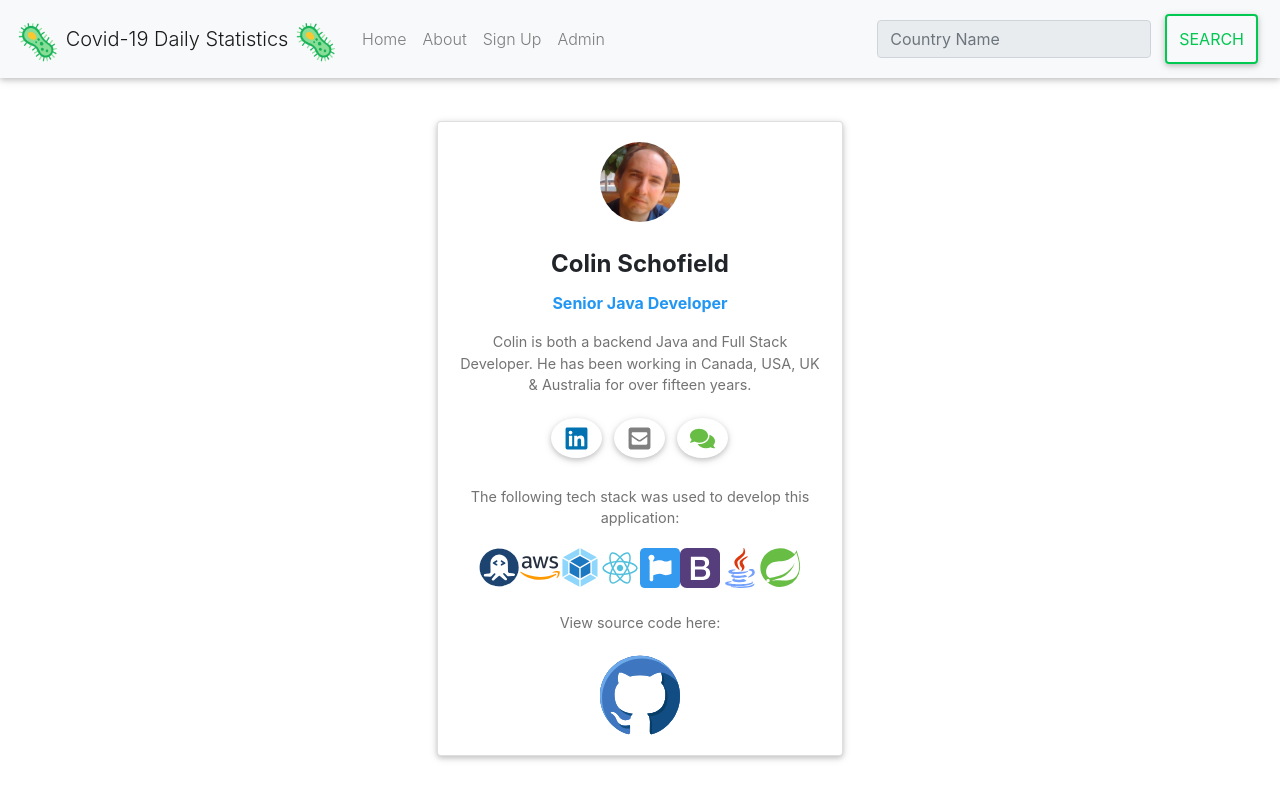
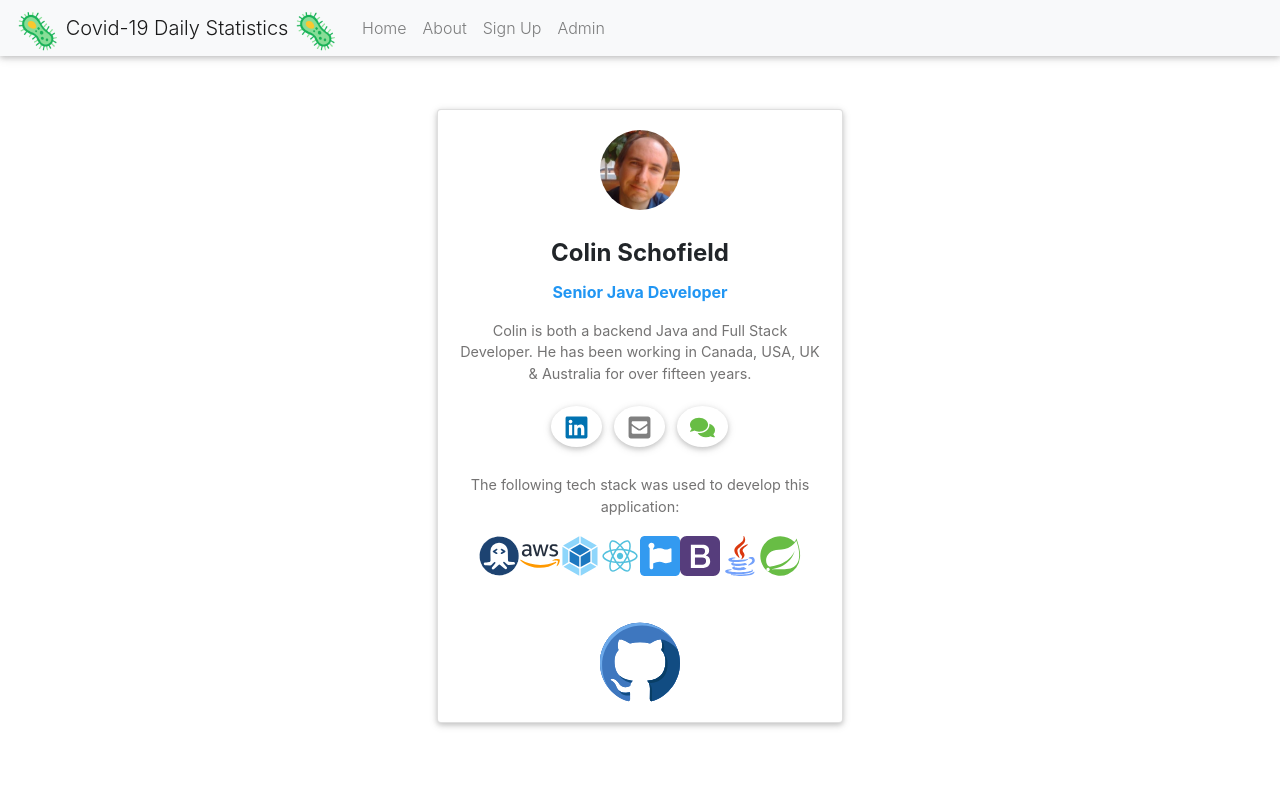
Before and after one commit to colinSchofield/covid-19, a React (Create React App) app in the folder react-hooks-frontend/: page /about.html in a window 1280 px wide. Built offline with nearby package versions, Linux system fonts and the light colour scheme.

Commit message:
Tweaked and refactored UI coding

```diff
--- a/react-hooks-frontend/package.json
+++ b/react-hooks-frontend/package.json
@@ -5,6 +5,7 @@
   "dependencies": {
     "@material-ui/core": "^4.9.14",
     "@material-ui/icons": "^4.9.1",
+    "@material-ui/lab": "^4.0.0-alpha.53",
     "@testing-library/jest-dom": "^4.2.4",
     "@testing-library/react": "^9.3.2",
     "@testing-library/user-event": "^7.1.2",
--- a/react-hooks-frontend/src/App.js
+++ b/react-hooks-frontend/src/App.js
@@ -9,14 +9,19 @@ import Admin from './components/Admin'
 import { DataProvider } from './context/DataContext'
 
 export default function App() {
+  const [ showSearch, setShowSearch ] = React.useState(true)
   const [ tableData, setTableData ] = React.useState(null)
   const tableContext = { tableData: tableData, updateTable: (data) => { setTableData(data) } }
+
+  React.useEffect(() => {
+    setShowSearch(window.location.href.endsWith('/'))
+  }, [window.location.href])
 
   return (
     <div className="App">
       <DataProvider value={tableContext}>
         <Router>
-          <NavBar />
+          <NavBar showSearch={showSearch} />
           <Switch>
               { /* Note: the html extension -- this is to avoid requiring SSR with Tomcat (i.e. each file is a COPY of the minified index.html file) */ }
             <Route exact path='/' component={Home} />
--- a/react-hooks-frontend/src/components/About.js
+++ b/react-hooks-frontend/src/components/About.js
@@ -1,6 +1,8 @@
 import React from 'react'
-import { MDBTooltip, MDBBtn, MDBCard, MDBCardBody, MDBCardTitle, MDBCardText, MDBRow, MDBCol } from 'mdbreact'
+import { MDBBtn, MDBCard, MDBCardBody, MDBCardTitle, MDBCardText, MDBRow, MDBCol } from 'mdbreact'
+import { FaLinkedin, FaEnvelopeSquare, FaComments } from 'react-icons/fa'
 import Image from 'react-bootstrap/Image'
+import Tooltip from '@material-ui/core/Tooltip'
 import MeImg from '../assets/images/me.jpg'
 import ReactImg from '../assets/images/react.svg'
 import WebPackImg from '../assets/images/web-pack.svg'
@@ -11,7 +13,6 @@ import AwsImg from '../assets/images/aws.svg'
 import JavaImg from '../assets/images/java.svg'
 import SpringImg from '../assets/images/spring.svg'
 import GitHubImg from '../assets/images/git-hub.svg'
-import { FaLinkedin, FaEnvelopeSquare, FaComments } from 'react-icons/fa'
 
 export default function About() {
   return (
@@ -32,60 +33,58 @@ export default function About() {
               UK &amp; Australia for over fifteen years.
             </MDBCardText>
             <MDBCol>
-              <MDBBtn color className="rounded-circle">
-                <FaLinkedin onClick={() => {window.open(`https://www.linkedin.com/in/colins`, `_self`)}} color='#0072b1' size={25}/>
-              </MDBBtn>
-              <MDBBtn color className="rounded-circle">
-                <FaEnvelopeSquare onClick={() => {window.open(`mailto:colin_sch@yahoo.com`, `_self`)}} color='#808080'size={25} />
-              </MDBBtn>
-              <MDBBtn color className="rounded-circle">
-                <FaComments onClick={() => {window.open(`sms:+61448644233`, `_self`)}} color='#68bd45' size={25}/>
-              </MDBBtn>
+              <Tooltip title="LinkedIn" arrow>
+                <MDBBtn color onClick={() => {window.open(`https://www.linkedin.com/in/colins`, `_self`)}} className="rounded-circle">
+                  <FaLinkedin color='#0072b1' size={25}/>
+                </MDBBtn>
+              </Tooltip>
+              <Tooltip title="Mail colin_sch@yahoo.com" arrow>
+                <MDBBtn color onClick={() => {window.open(`mailto:colin_sch@yahoo.com`, `_self`)}} className="rounded-circle">
+                  <FaEnvelopeSquare color='#808080'size={25} />
+                </MDBBtn>
+              </Tooltip>
+              <Tooltip title="Phone +61 448-644-233" arrow>
+                <MDBBtn color onClick={() => {window.open(`sms:+61448644233`, `_self`)}} className="rounded-circle">
+                  <FaComments color='#68bd45' size={25}/>
+                </MDBBtn>
+              </Tooltip>
             </MDBCol>
             <MDBCardText>
               <br/>
               The following tech stack was used to develop this application:
             </MDBCardText>
             <MDBCol md='12'>
-              <MDBTooltip domElement tag="span" placement="bottom">
-                <span><Image src={RapidApiImg} rounded width='12%' /></span>
-                <span><strong>Rapid API</strong> CoronaVirus Restful Web Service</span>
-              </MDBTooltip>
-              <MDBTooltip domElement tag="span" placement="bottom">
-                <span><Image src={AwsImg} rounded width='12%' /></span>
-                <span><strong>AWS</strong> Online application hosting</span>
-              </MDBTooltip>
-              <MDBTooltip domElement tag="span" placement="bottom">
-                <span><Image src={WebPackImg} rounded width='12%' /></span>
-                <span><strong>Webpack</strong> JavaScript module bundler</span>
-              </MDBTooltip>
-              <MDBTooltip domElement tag="span" placement="bottom">
-                <span><Image src={ReactImg} rounded width='12%' /></span>
-                <span><strong>React</strong> JavaScript library for building user interfaces</span>
-              </MDBTooltip>
-              <MDBTooltip domElement tag="span" placement="bottom">
-                <span><Image src={FontAwesomeImg} rounded width='12%' /></span>
-                <span><strong>Font Awesoeme</strong> Font and icon toolkit</span>
-              </MDBTooltip>
-              <MDBTooltip domElement tag="span" placement="bottom">
-                <span><Image src={BootStrapImg} rounded width='12%' /></span>
-                <span><strong>Bootstrap</strong> Responsive, mobile-first front-end CSS framework</span>
-              </MDBTooltip>
-              <MDBTooltip domElement tag="span" placement="bottom">
-                <span><Image src={JavaImg} rounded width='12%' /></span>
-                <span><strong>Java</strong> written backend services</span>
-              </MDBTooltip>
-              <MDBTooltip domElement tag="span" placement="bottom">
-                <span><Image src={SpringImg} rounded width='12%' /></span>
-                <span><strong>Spring / Spring Boot</strong> Java microservices framework</span>
-              </MDBTooltip>
+              <Tooltip title="Rapid API: CoronaVirus Restful Web Service" arrow>
+                <Image src={RapidApiImg} rounded width='12%' />
+              </Tooltip>
+              <Tooltip title="AWS: Online application hosting" arrow>
+                <Image src={AwsImg} rounded width='12%' />
+              </Tooltip>
+              <Tooltip title="Webpack: JavaScript module bundler" arrow>
+                <Image src={WebPackImg} rounded width='12%' />
+              </Tooltip>
+              <Tooltip title="React: JavaScript library for building user interfaces" arrow>
+                <Image src={ReactImg} rounded width='12%' />
+              </Tooltip>
+              <Tooltip title="Font Awesoeme: Font and icon toolkit" arrow>
+                <Image src={FontAwesomeImg} rounded width='12%' />
+              </Tooltip>
+              <Tooltip title="Bootstrap: Responsive, mobile-first front-end CSS framework" arrow>
+                <Image src={BootStrapImg} rounded width='12%' />
+              </Tooltip>
+              <Tooltip title="Java: written backend services" arrow>
+                <Image src={JavaImg} rounded width='12%' />
+              </Tooltip>
+              <Tooltip title="Spring / Spring Boot: Java microservices framework" arrow>
+                <Image src={SpringImg} rounded width='12%' />
+              </Tooltip>
             </MDBCol>
             <MDBCardText>
               <br/>
-              View source code here:
               <br/>
-              <br/>
-              <a href="https://github.com/ColinSchofield/covid-19"><Image className='icon-align-bottom' src={GitHubImg} rounded width={80} /></a>
+              <Tooltip title="View source code" placement="right" arrow>
+                <a href="https://github.com/ColinSchofield/covid-19"><Image className='icon-align-bottom' src={GitHubImg} rounded width={80} /></a>
+              </Tooltip>
             </MDBCardText>
           </MDBCardBody>
         </MDBCard>
--- a/react-hooks-frontend/src/components/Home.js
+++ b/react-hooks-frontend/src/components/Home.js
@@ -1,8 +1,9 @@
 import React from 'react'
 import { getCovid19Daily } from '../utils/api'
-import { Spinner, Alert } from 'react-bootstrap'
+import { Spinner } from 'react-bootstrap'
 import Table from './Table'
 import DataContext from '../context/DataContext'
+import Error from '../utils/Error'
 
 export default function Home() {
   const [ data, setData ] = React.useState(null)
@@ -38,12 +39,7 @@ export default function Home() {
   return (
 
     <div>
-      { error &&
-        <Alert variant="danger">
-        <Alert.Heading><span role="img" aria-labelledby="error">🛑</span> Error</Alert.Heading>
-          <p>{error}</p>
-        </Alert>
-      }
+      <Error error={error} />
 
       { !data && !error && <p><br/><br/><br/><br/></p> }
       { !data && !error && <Spinner animation="border" variant="success" /> }
--- a/react-hooks-frontend/src/components/NavBar.js
+++ b/react-hooks-frontend/src/components/NavBar.js
@@ -2,8 +2,7 @@ import React from 'react'
 import { Navbar, Nav } from 'react-bootstrap'
 import TableSearch from './TableSearch'
 
-const NavBar = () => {
-
+export default function NavBar({ showSearch }) {
   return (
     <Navbar bg="light" expand="lg" variant="light">
       <Navbar.Brand href="/"><span role="img" aria-labelledby="virus" className="emoji">🦠</span> Covid-19 Daily Statistics <span role="img" aria-labelledby="virus" className="emoji">🦠</span></Navbar.Brand>
@@ -18,10 +17,8 @@ const NavBar = () => {
           <Nav.Link href="/signup.html">Sign Up</Nav.Link>
           <Nav.Link href="/admin.html">Admin</Nav.Link>
         </Nav>
-        <TableSearch />
+        { showSearch && <TableSearch /> }
       </Navbar.Collapse>
     </Navbar>
   )
 }
-
-export default NavBar
--- /dev/null
+++ b/react-hooks-frontend/src/utils/Error.js
@@ -0,0 +1,12 @@
+import React from 'react'
+import { Alert } from 'react-bootstrap'
+
+export default function Error({ error }) {
+  return (
+     error &&
+      <Alert variant="danger">
+      <Alert.Heading><span role="img" aria-labelledby="error">🛑</span> Error</Alert.Heading>
+        <p>{error}</p>
+      </Alert>
+  )
+}
```
Also changed, not shown: 1 other file (tests, documents, lock files or other folders).
